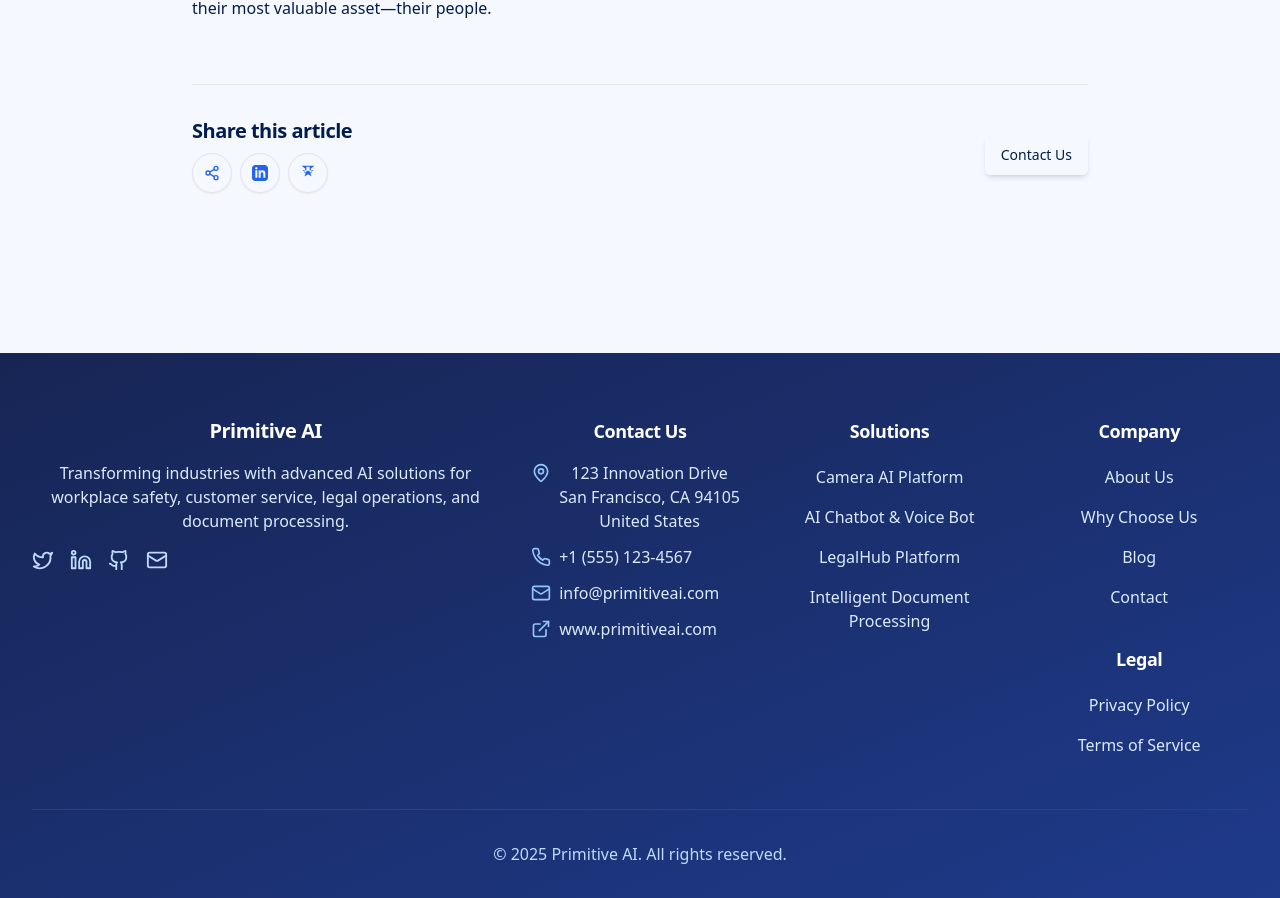
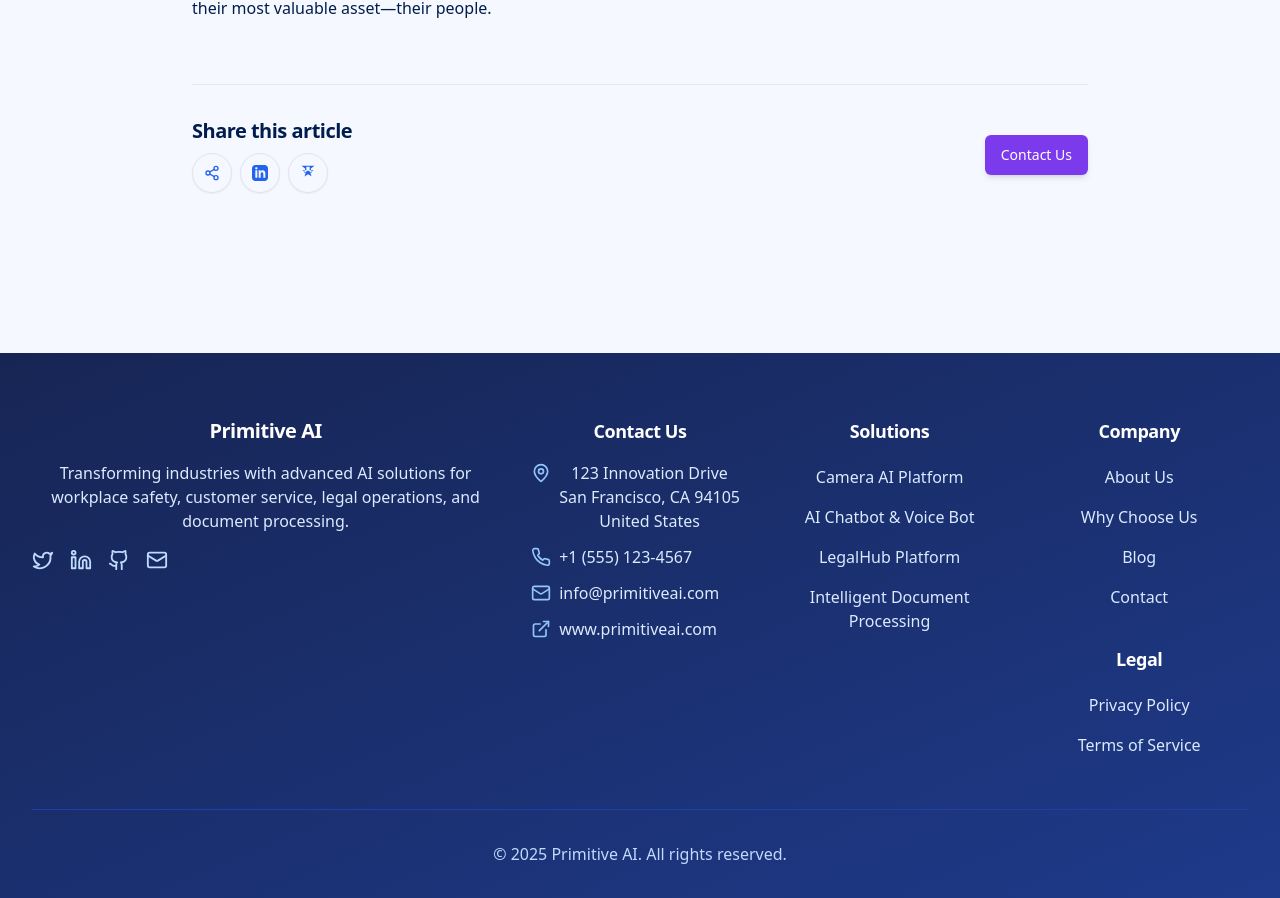
Before and after one commit to DoanNguyenTrong/primitive-ai-website, a React (Vite) app: page /blog/1 in a window 1280 px wide. Shown: the part 3033-3931 px from the top of the page. Built offline with nearby package versions, Linux system fonts and the light colour scheme.

Commit message:
Fix: Button variant type error
The button variant prop was incorrectly set to "blue" in BlogPost.tsx. This commit fixes the type error by ensuring the variant is one of the allowed values.

```diff
--- a/src/components/BlogPost.tsx
+++ b/src/components/BlogPost.tsx
@@ -101,7 +101,7 @@ const BlogPost = ({
             </div>
           </div>
 
-          <Button variant="blue" className="shadow-md">
+          <Button variant="purple" className="shadow-md">
             <Link to="/contact">Contact Us</Link>
           </Button>
         </div>
```
